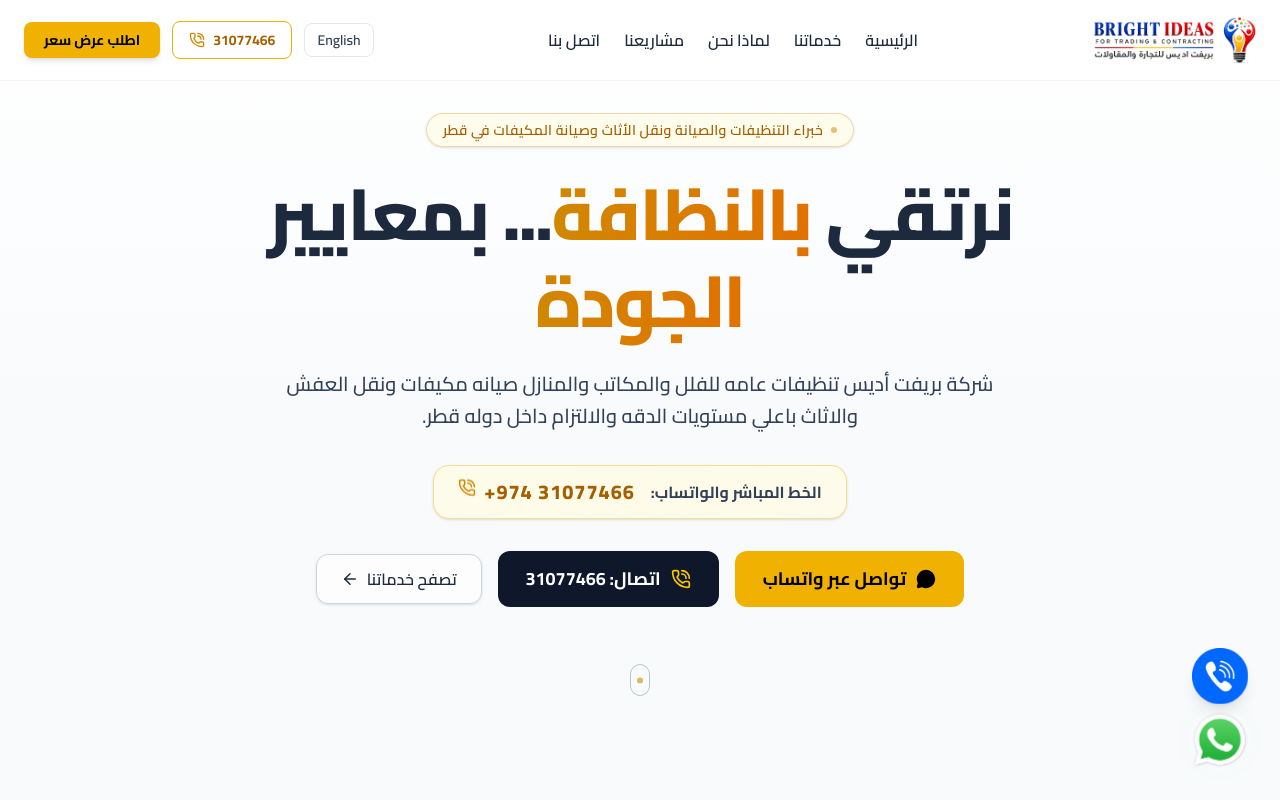
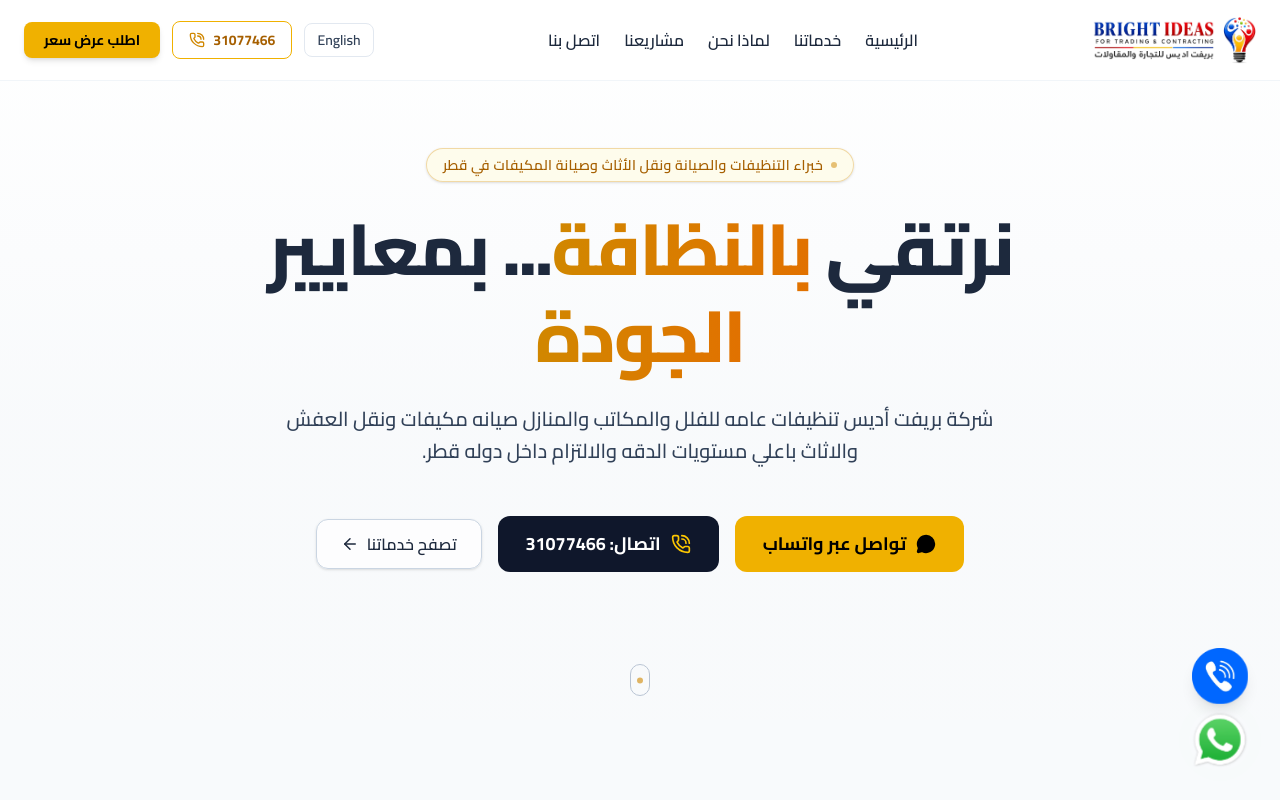
Before and after one commit to adelfree2023-dev/Bright-Ideas, a Next.js app: page /Bright-Ideas/ in a window 1280 px wide. Shown: the top 800 px of the page. Built offline with nearby package versions, Linux system fonts and the light colour scheme.

Commit message:
Remove hotline highlight bar from Hero section as requested

```diff
--- a/src/components/Hero.tsx
+++ b/src/components/Hero.tsx
@@ -75,30 +75,10 @@
           initial={{ opacity: 0, y: 15 }}
           animate={{ opacity: 1, y: 0 }}
           transition={{ delay: 0.6, duration: 0.6 }}
-          className="text-slate-700 text-lg md:text-xl max-w-3xl mx-auto mb-8 leading-relaxed font-medium"
+          className="text-slate-700 text-lg md:text-xl max-w-3xl mx-auto mb-12 leading-relaxed font-medium"
         >
           {t.hero.desc}
         </motion.p>
-
-        {/* Prominent Direct Phone & WhatsApp Highlight Bar */}
-        <motion.div
-          initial={{ opacity: 0, scale: 0.95 }}
-          animate={{ opacity: 1, scale: 1 }}
-          transition={{ delay: 0.7, duration: 0.5 }}
-          className="mb-8 p-3 px-6 rounded-2xl bg-gradient-to-r from-amber-50 via-yellow-50 to-amber-50 border border-yellow-500/40 shadow-sm flex flex-wrap items-center justify-center gap-4 text-slate-800"
-        >
-          <span className="text-sm md:text-base font-bold text-slate-700">
-            {isEn ? "Direct Hotline & WhatsApp:" : "الخط المباشر والواتساب:"}
-          </span>
-          <a
-            href="tel:+97431077466"
-            className="inline-flex items-center gap-2 text-yellow-700 hover:text-yellow-600 font-extrabold text-lg md:text-xl tracking-wider hover:underline"
-            dir="ltr"
-          >
-            <PhoneCall size={18} className="text-yellow-600 animate-bounce" />
-            <span>+974 31077466</span>
-          </a>
-        </motion.div>
 
         {/* CTA Buttons Cluster */}
         <motion.div
```
